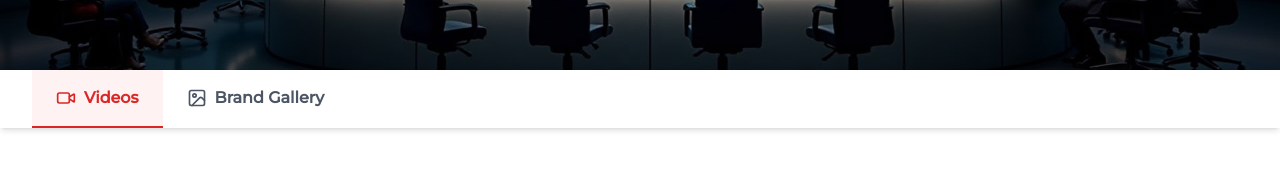
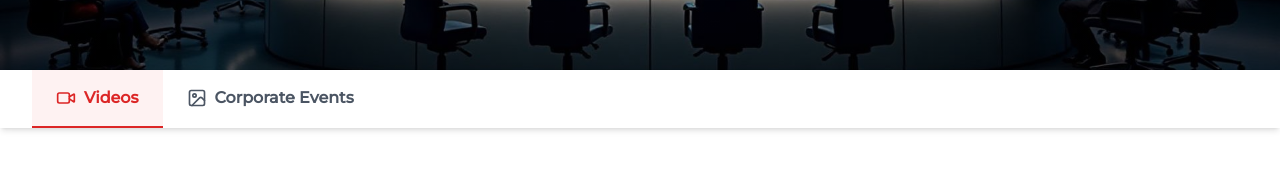
Before and after one commit to Scrift-io/progressivegroup-scrift, a React (Vite) app: page /media in a window 1280 px wide. Shown: the part 414-592 px from the top of the page. Built offline with nearby package versions, Linux system fonts and the light colour scheme.

Commit message:
Rename Brand Gallery to Corporate Events

```diff
--- a/src/pages/Media.tsx
+++ b/src/pages/Media.tsx
@@ -10,7 +10,7 @@ const Media = () => {
 
   const tabs = [
     { id: 'videos', label: 'Videos', icon: Video },
-    { id: 'gallery', label: 'Brand Gallery', icon: Image },
+    { id: 'gallery', label: 'Corporate Events', icon: Image },
   ];
 
   const videos = [
@@ -196,7 +196,7 @@ const Media = () => {
           {activeTab === 'gallery' && (
             <div className="space-y-12">
               <div className="text-center mb-12 animate-fade-in">
-                <h2 className="text-4xl font-bold text-gray-900 mb-4">Brand Gallery</h2>
+                <h2 className="text-4xl font-bold text-gray-900 mb-4">Corporate Events</h2>
               </div>
 
               <div className="max-w-7xl mx-auto">
```
